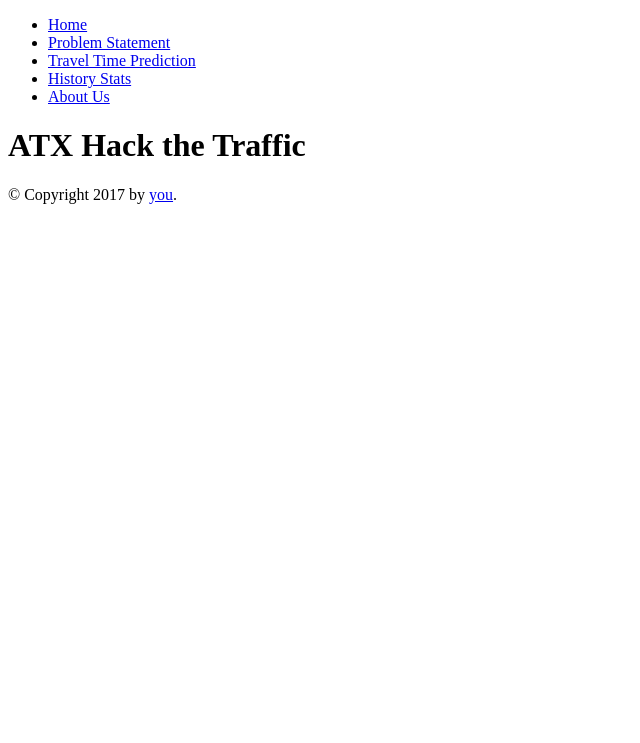
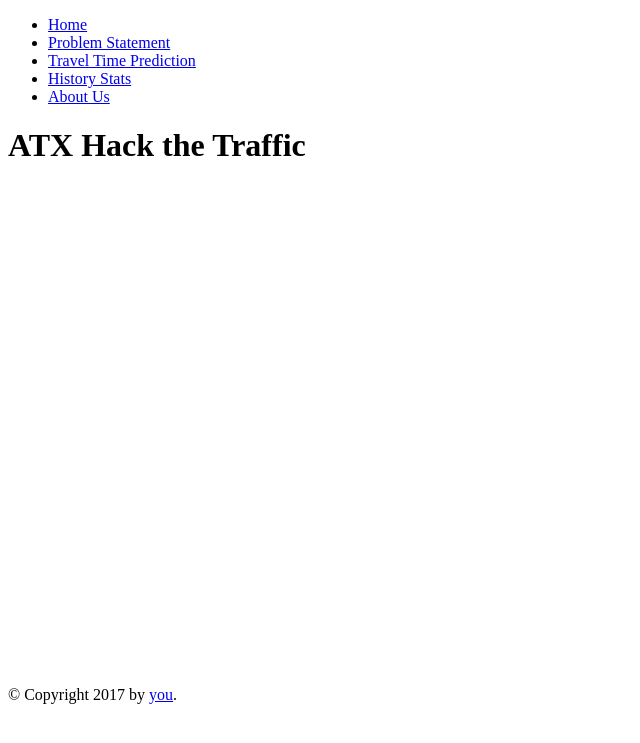
Before and after one commit to gges5110/ATXHackTheTraffic, a Flask app: page /historyStats in a window 1280 px wide. Shown: the top 743 px of the page, without its empty margins (0-640 px from the left). Run offline with Flask 2, Linux system fonts and the light colour scheme; some libraries are stand-ins or nearby versions.

Commit message:
add chart api demo to history stats

```diff
--- a/templates/historyStats.html
+++ b/templates/historyStats.html
@@ -1,5 +1,43 @@
 {% extends "base.html" %}
 {% block title %}History Stats{% endblock %}
+{% block head %}
+<script type="text/javascript" src="https://www.gstatic.com/charts/loader.js"></script>
+<script type="text/javascript">
+  google.charts.load('current', {'packages':['bar']});
+  google.charts.setOnLoadCallback(drawStuff);
+
+  function drawStuff() {
+    var data = new google.visualization.arrayToDataTable([
+      ['Move', 'Percentage'],
+      ["King's pawn (e4)", 44],
+      ["Queen's pawn (d4)", 31],
+      ["Knight to King 3 (Nf3)", 12],
+      ["Queen's bishop pawn (c4)", 10],
+      ['Other', 3]
+    ]);
+
+    var options = {
+      title: 'Chess opening moves',
+      width: 900,
+      legend: { position: 'none' },
+      chart: { subtitle: 'popularity by percentage' },
+      axes: {
+        x: {
+          0: { side: 'top', label: 'White to move'} // Top x-axis.
+        }
+      },
+      bar: { groupWidth: "90%" }
+    };
+
+    var chart = new google.charts.Bar(document.getElementById('top_x_div'));
+    // Convert the Classic options to Material options.
+    chart.draw(data, google.charts.Bar.convertOptions(options));
+  };
+</script>
+{% endblock %}
 {% block content %}
 <h1>ATX Hack the Traffic</h1>
+<body>
+  <div id="top_x_div" style="width: 900px; height: 500px;"></div>
+</body>
 {% endblock %}
```
